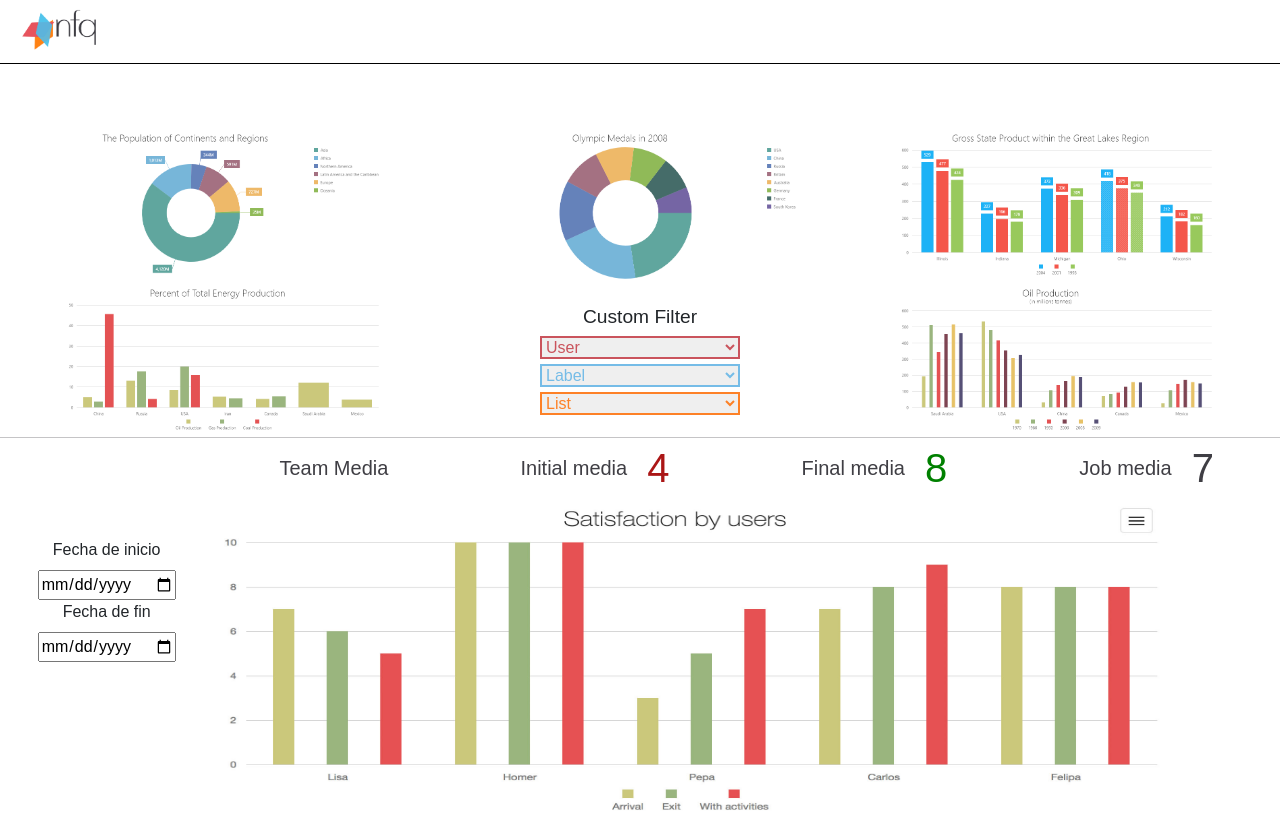
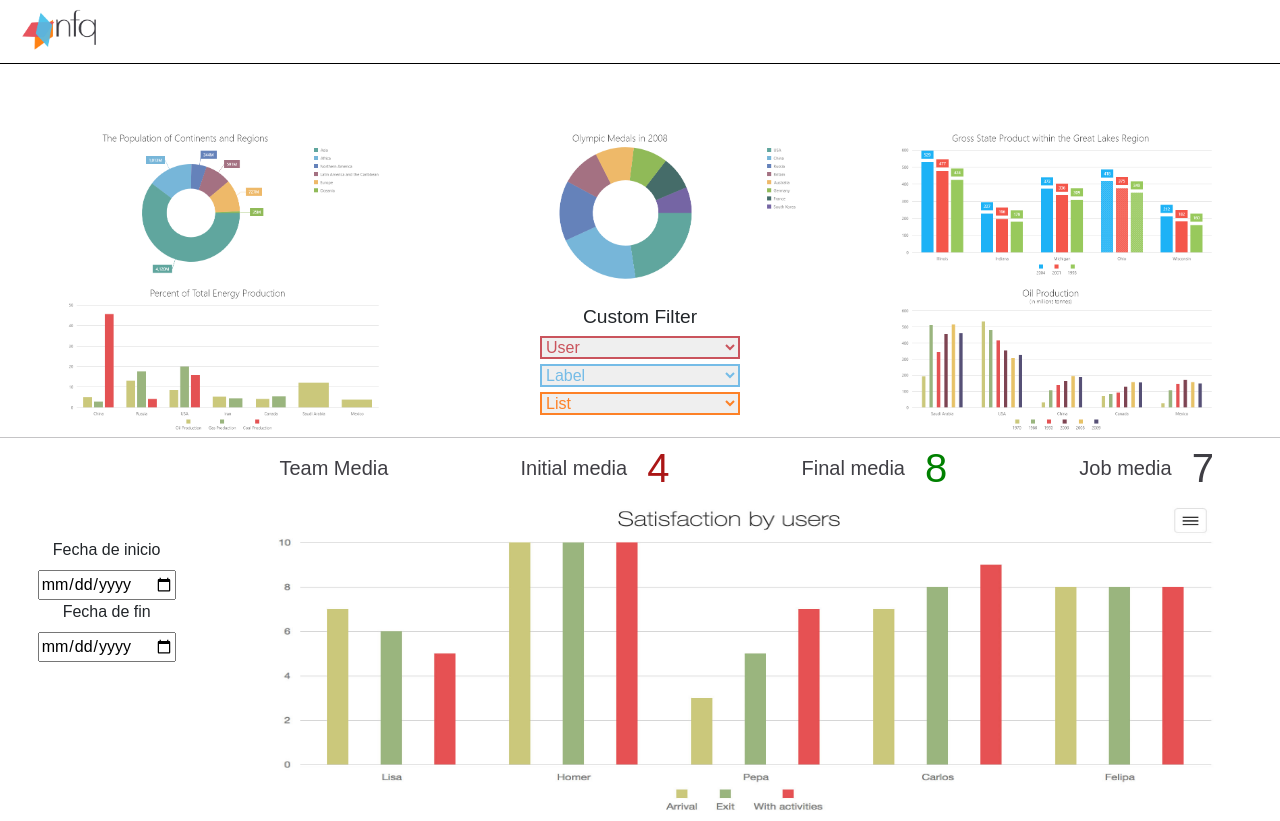
Before and after one commit to Adalab/project-dorcas-s4-oval, a React (Create React App) app: page / in a window 1280 px wide. Built offline with nearby package versions, Linux system fonts and the light colour scheme.

Commit message:
chart alignment

```diff
--- a/src/styles/ChartsSatisfaction.css
+++ b/src/styles/ChartsSatisfaction.css
@@ -1,2 +1,6 @@
+.satisfation__media-personal {
+  display: flex;
+  justify-content: center; }
+
 .photo__media {
   width: 90%; }
--- a/src/styles/ChartsSatisfaction.scss
+++ b/src/styles/ChartsSatisfaction.scss
@@ -1,3 +1,8 @@
+.satisfation__media-personal {
+  display: flex;
+  justify-content: center;
+}
+
 .photo__media {
   width: 90%;
 }
```
